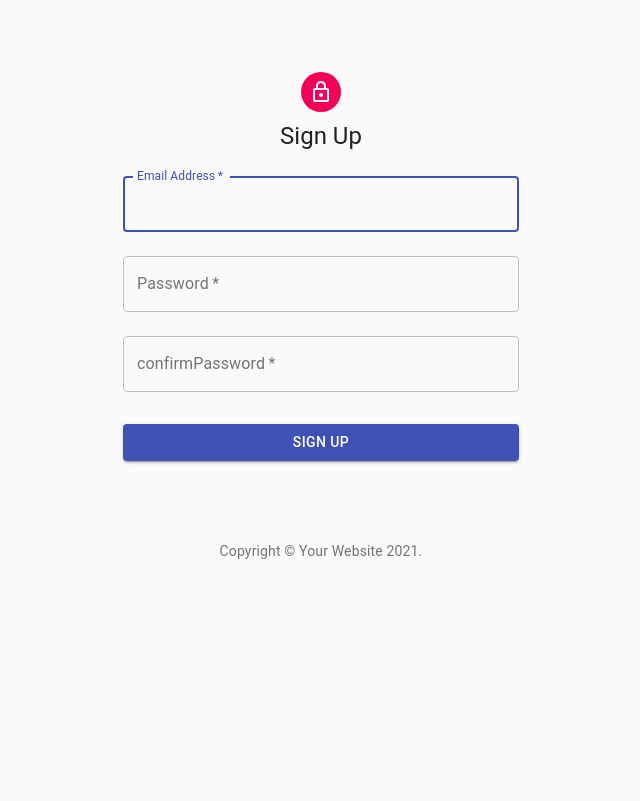
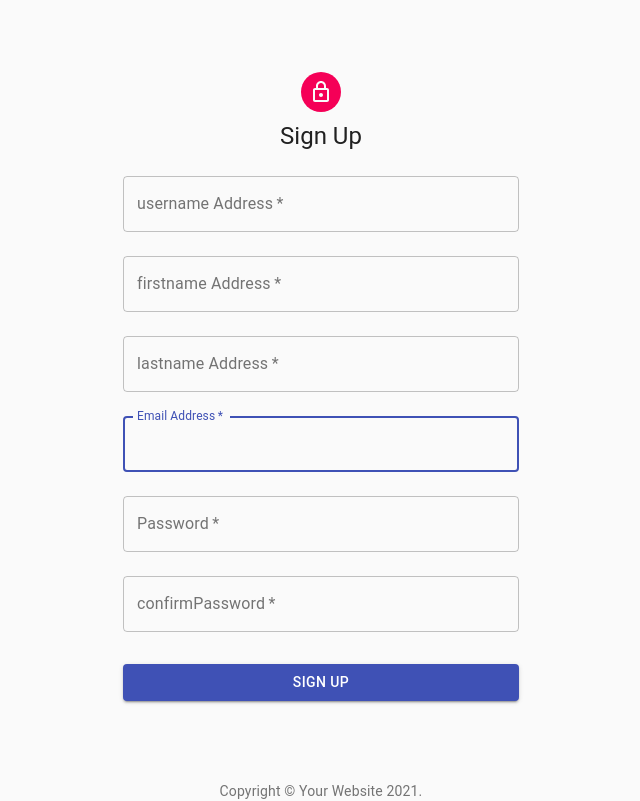
Before and after one commit to ayushraj03/blogging-react, a React (Create React App) app in the folder frontend/: page / in a window 1280 px wide. Shown: the whole page, without its empty margins (319-959 px from the left). Built offline with nearby package versions, Linux system fonts and the light colour scheme.

Commit message:
signup complete

```diff
--- a/frontend/src/components/auth/signup.js
+++ b/frontend/src/components/auth/signup.js
@@ -58,6 +58,27 @@ export default function SignIn() {
   const [passone, setPassone]= useState("")
   const [passtwo, setPasstwo]= useState("")
 
+  const [firstname, setfirstname]= useState("")
+  const [lastname, setLastname]= useState("")
+  const [usertname, setUsername]= useState("")
+  const [email, setEmail]= useState("")
+
+  function handleFirstname(e) {
+    let val = e.target.value;
+    setfirstname(val)
+}
+function handleLastname(e) {
+    let val = e.target.value;
+    setLastname(val)
+}
+
+function handleUsername(e) {
+    let val = e.target.value;
+    setUsername(val)
+}
+
+
+
   function handleEmailChange(e) {
         let val = e.target.value;
         setPassone(val)
@@ -69,17 +90,35 @@ export default function SignIn() {
     setPasstwo(val)
 }
 
+function handleEmail(e) {
+    let val = e.target.value;
+    setEmail(val)
+}
+
 function validate(e) {
 
     e.preventDefault()
-    fetch("http://localhost:8000/login")
-      .then((res) => res.json())
-      .then((data) => console.log(data.message));
-    if (passone === passtwo){
+    // fetch("http://localhost:8000/login")
+    //   .then((res) => res.json())
+    //   .then((data) => console.log(data.message));
 
 
+    var valid = false;
+
+    // if (passwords match) and if (fields are not -> "") => valid = true
+
+    if(firstname === "" ||  lastname === "" || username ==="" || email === ""){
+
+    }else{
+        if(passone === passtwo){
+            valid = true;
+        }
+    }
+
+    if (valid){
+        console.log('succsss')
     } else  {
-
+        console.log("not allowed")
             alert("Form has errors.")
 
     }
@@ -97,6 +136,43 @@ function validate(e) {
           Sign Up
         </Typography>
         <form className={classes.form} noValidate>
+        <TextField
+            variant="outlined"
+            margin="normal"
+            required
+            fullWidth
+            id="username"
+            label="username Address"
+            name="username"
+            autoComplete="username"
+            autoFocus
+            onChange={handleUsername}
+          />
+        <TextField
+            variant="outlined"
+            margin="normal"
+            required
+            fullWidth
+            id="firstname"
+            label="firstname Address"
+            name="firstname"
+            autoComplete="firstname"
+            autoFocus
+            onChange={handleFirstname}
+          />
+          <TextField
+            variant="outlined"
+            margin="normal"
+            required
+            fullWidth
+            id="lastname"
+            label="lastname Address"
+            name="lastname"
+            autoComplete="lastname"
+            autoFocus
+            onChange={handleLastname}
+          />
+
           <TextField
             variant="outlined"
             margin="normal"
@@ -107,6 +183,7 @@ function validate(e) {
             name="email"
             autoComplete="email"
             autoFocus
+            onChange={handleEmail}
           />
           <TextField
             variant="outlined"
```
Also changed, not shown: 1 other file (tests, documents, lock files or other folders).
